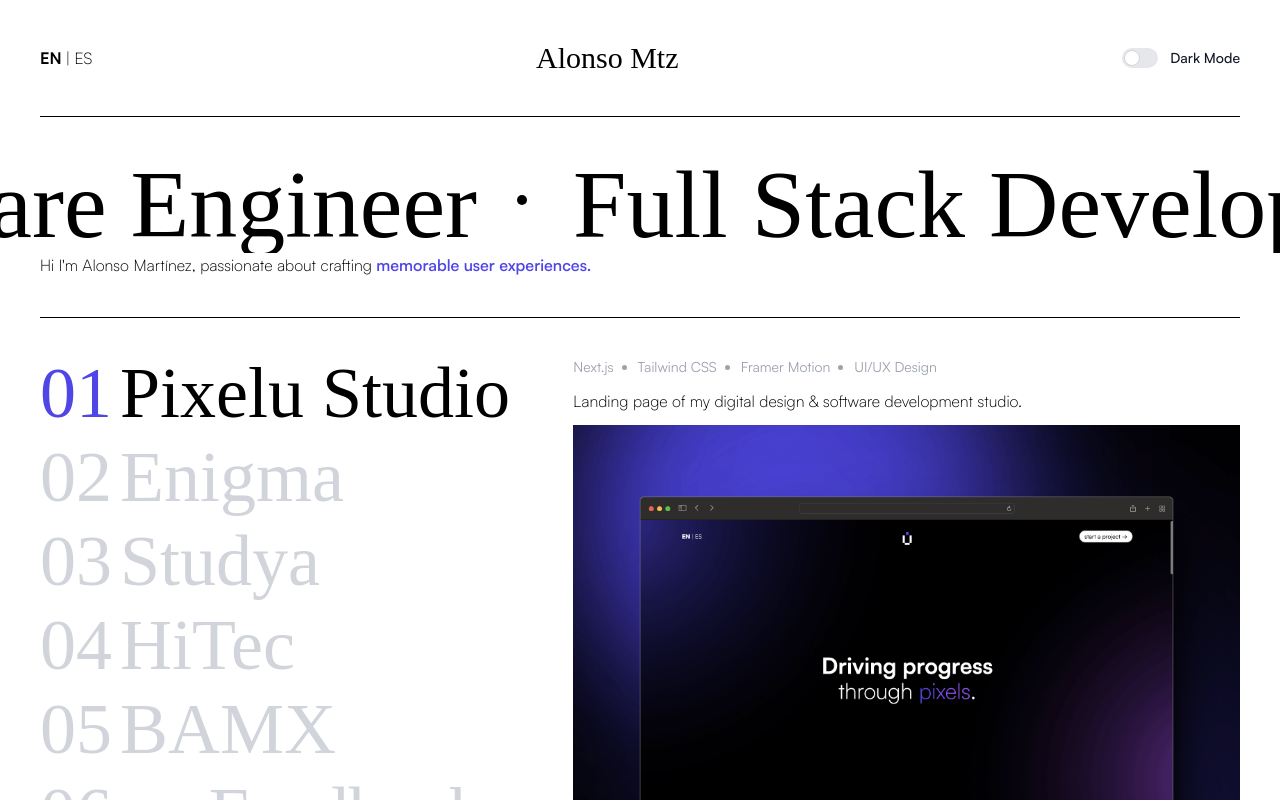
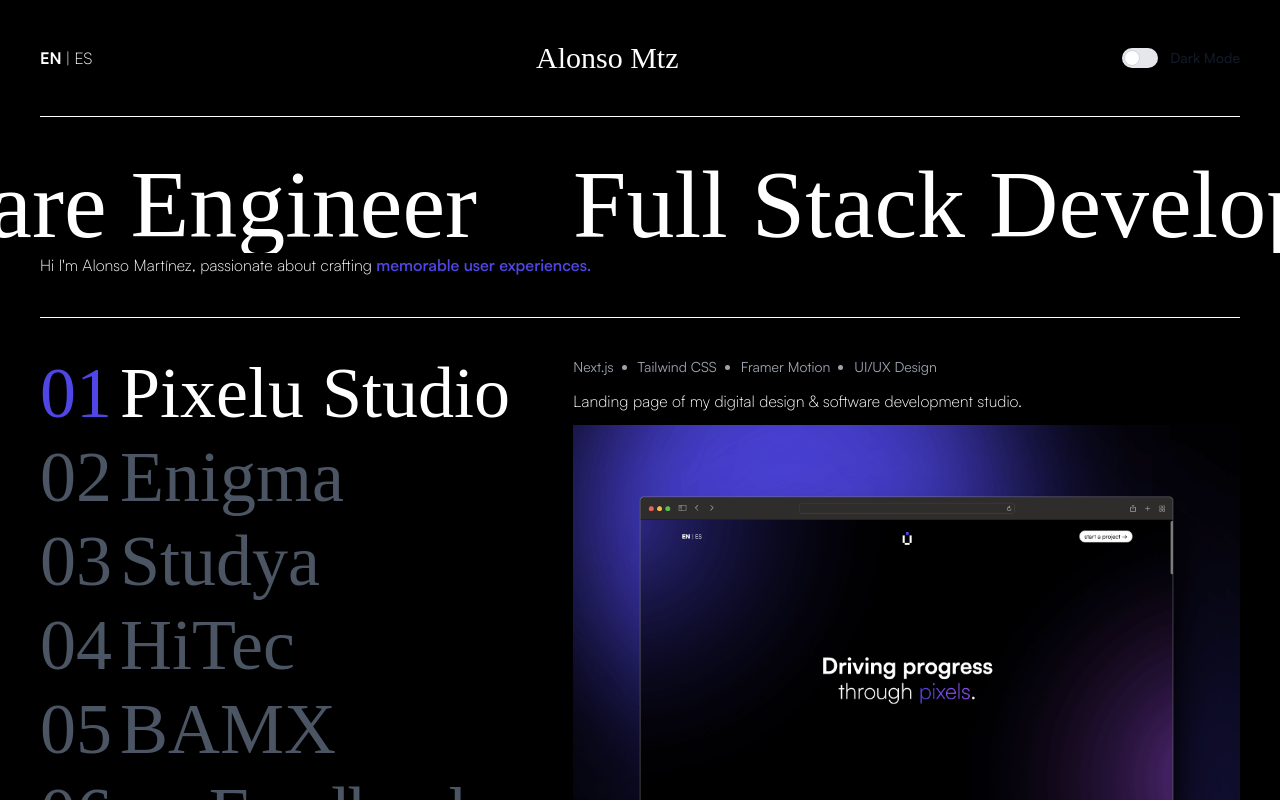
Before and after one commit to AlonsoMtzG/alonsomtz-portfolio, a Next.js app: page / in a window 1280 px wide. Shown: the top 800 px of the page. Built offline with nearby package versions, Linux system fonts and the light colour scheme; a web font is replaced by a local one.

Commit message:
just dark mode

```diff
--- a/app/globals.css
+++ b/app/globals.css
@@ -26,17 +26,9 @@
 }
 
 :root {
-  --foreground-rgb: 0, 0, 0;
-  --background-start-rgb: 255, 255, 255;
-  --background-end-rgb: 255, 255, 255;
-}
-
-@media (prefers-color-scheme: dark) {
-  :root {
-    --foreground-rgb: 255, 255, 255;
-    --background-start-rgb: 0, 0, 0;
-    --background-end-rgb: 0, 0, 0;
-  }
+  --foreground-rgb: 255, 255, 255;
+  --background-start-rgb: 0, 0, 0;
+  --background-end-rgb: 0, 0, 0;
 }
 
 body {
--- a/components/Divider.jsx
+++ b/components/Divider.jsx
@@ -3,7 +3,7 @@ import React from 'react';
 export const Divider = () => {
   return (
     <div className="px-10">
-      <div className="h-[0.5px] w-full bg-black dark:bg-white" />
+      <div className="h-[0.5px] w-full bg-white" />
     </div>
   );
 };
--- a/components/Projects/Names.jsx
+++ b/components/Projects/Names.jsx
@@ -13,7 +13,7 @@ const Selected = ({ number, name, textClass }) => {
   return (
     <ProjectName
       number={{ text: number, class: textClass }}
-      name={{ text: name, class: 'text-black dark:text-white' }}
+      name={{ text: name, class: 'text-white' }}
     />
   );
 };
@@ -23,12 +23,12 @@ const Unselected = ({ number, name, textClass }) => {
     <ProjectName
       number={{
         text: number,
-        class: `text-gray-300 dark:text-gray-600 ${textClass} group-hover:opacity-60 transition-all duration-200`,
+        class: `text-gray-600 ${textClass} group-hover:opacity-60 transition-all duration-200`,
       }}
       name={{
         text: name,
         class:
-          'text-gray-300 dark:text-gray-600 dark:group-hover:text-gray-400 group-hover:text-black transition-all duration-200',
+          'text-gray-600 group-hover:text-gray-400 transition-all duration-200',
       }}
     />
   );
```
